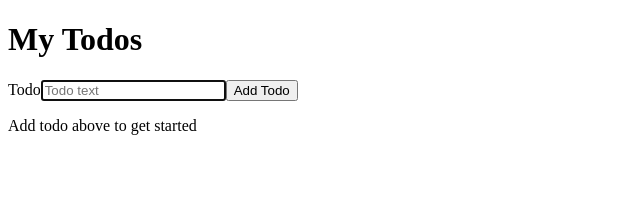
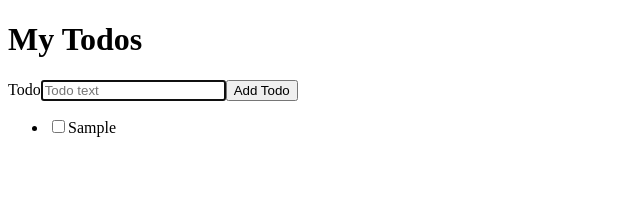
Before and after one commit to MarshadowReaper/My-Todo-List, a React (Vite) app: page / in a window 1280 px wide. Both pictures are taken after typing "Sample" into the empty fields and a click on the button "Add Todo". Shown: the top 207 px of the page, without its empty margins (0-640 px from the left). Built offline with nearby package versions, Linux system fonts and the light colour scheme.

Commit message:
Corrections

```diff
--- a/src/TodoList.jsx
+++ b/src/TodoList.jsx
@@ -1,10 +1,7 @@
 import TodoListItem from "./TodoListItem.jsx";
 
 function TodoList({ todoList, onCompleteTodo }) {
-  const filteredTodoList = todoList.filter(
-    (todo) => todo.isCompleted === false,
-  );
-  const clear = filteredTodoList.length === 0;
+  const clear = todoList.length === 0;
 
   return (
     <>
@@ -12,7 +9,7 @@
         <p>Add todo above to get started</p>
       ) : (
         <ul>
-          {filteredTodoList.map((todo) => (
+          {todoList.map((todo) => (
             <TodoListItem
               todo={todo}
               key={todo.id}
@@ -26,3 +23,4 @@
 }
 
 export default TodoList;
+//testing
```
